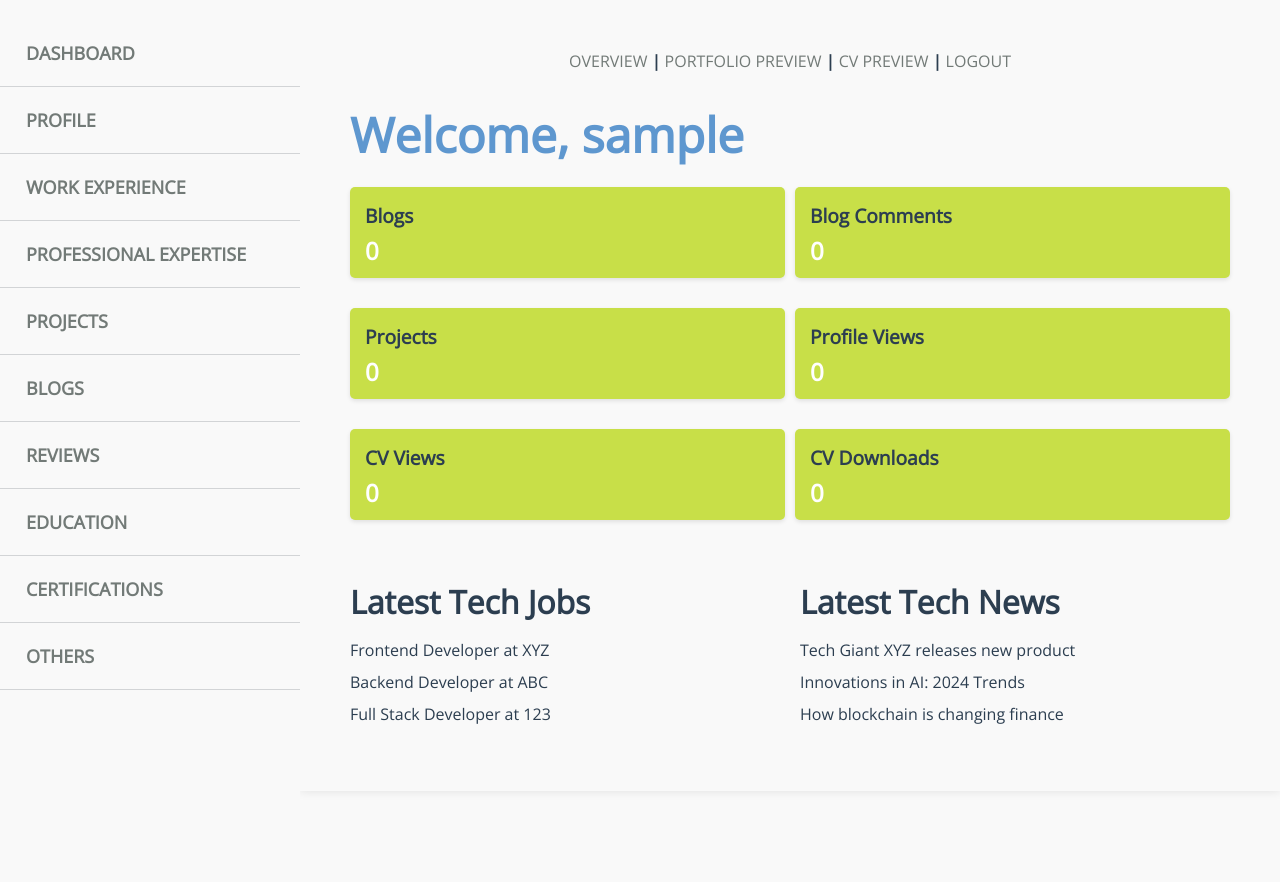
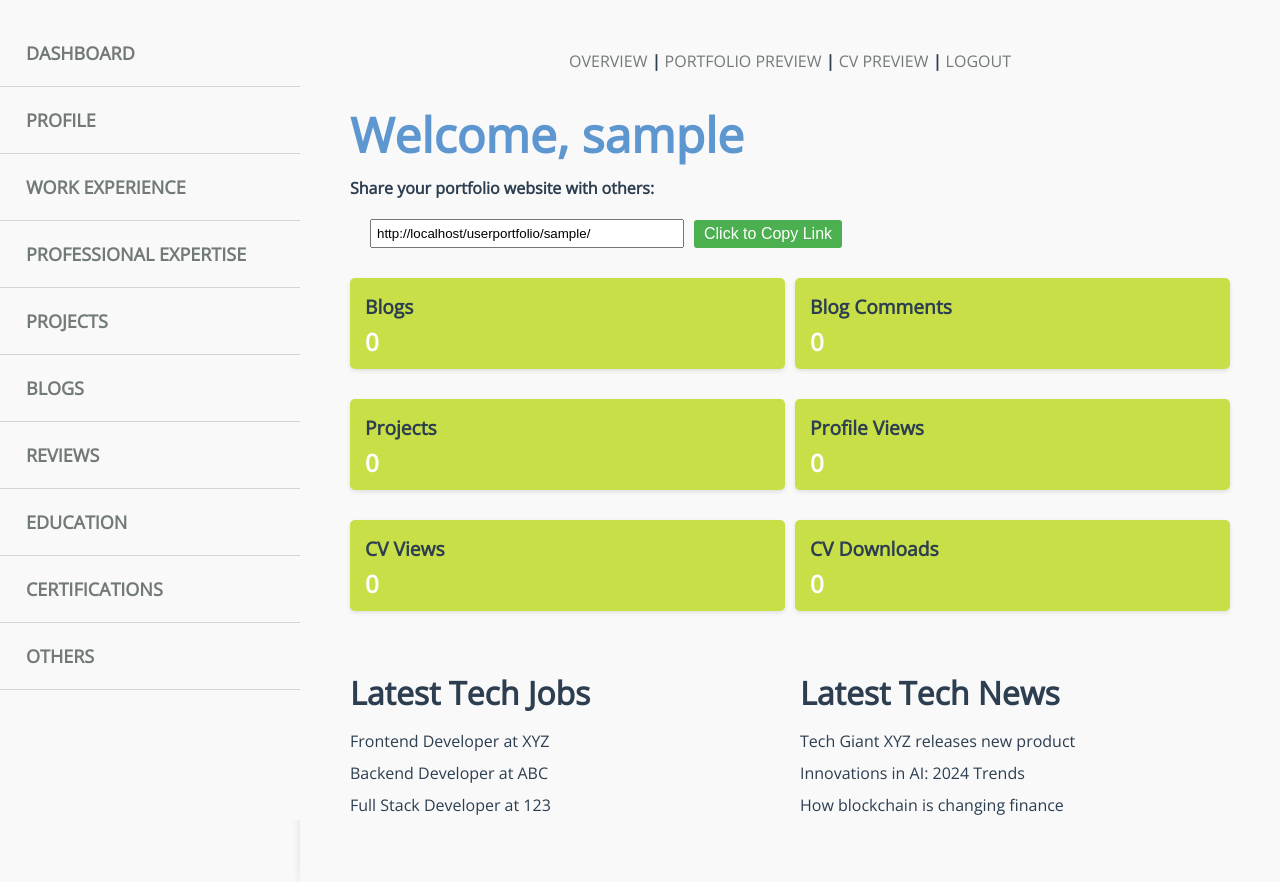
Before and after one commit to sarahwonago/UjuziPortfoliyo, a Django app: page / in a window 1280 px wide. Before the commit the page ends 724 px from the top, so only its background shows below. Run offline with Django 5.2, Linux system fonts and the light colour scheme; the visitor is signed in with stand-in values (Sample User, id 1); data comes from the database, SQL or seed files in the repository.

Commit message:
share profile with the public

```diff
--- a/dashboard/templates/dashboard/dashboard.html
+++ b/dashboard/templates/dashboard/dashboard.html
@@ -1,7 +1,38 @@
 {% extends 'dashboard/base.html' %}
 {% block content %}
+<style>
+    .share-container {
+        display: flex;
+        align-items: center;
+        margin: 20px;
+    }
+    .share-input {
+        margin-right: 10px;
+        padding: 5px;
+        width: 300px;
+    }
+    .copy-button {
+        padding: 5px 10px;
+        cursor: pointer;
+        background-color: #4CAF50;
+        color: white;
+        border: none;
+        border-radius: 3px;
+    }
+    .message {
+        margin-left: 10px;
+        color: green;
+    }
+</style>
+
 <section class="dashboard-overview">
     <h1>Welcome, {{ user.username }}</h1>
+    <h4>Share your portfolio website with others:</h4>
+    <div class="share-container">
+        <input type="text" id="shareLink" class="share-input" value="{{ request.build_absolute_uri|slice:":-1" }}{% url 'userportfoliyo:user_portfolio' user.username %}" readonly>
+        <button class="copy-button" onclick="copyLink()">Click to Copy Link</button>
+        <span id="message" class="message"></span>
+    </div>
     <div class="overview-cards">
         <div class="card dashboard-item">
             <h3>Blogs</h3>
@@ -47,4 +78,16 @@
         </ul>
     </div>
 </section>
+<script>
+    function copyLink() {
+        const copyText = document.getElementById("shareLink").value;
+        navigator.clipboard.writeText(copyText).then(() => {
+            const message = document.getElementById("message");
+            message.textContent = "Link copied to clipboard!";
+        }).catch(err => {
+            const message = document.getElementById("message");
+            message.textContent = "Failed to copy the link.";
+        });
+    }
+</script>
 {% endblock content %}
--- a/userportfoliyo/views.py
+++ b/userportfoliyo/views.py
@@ -4,7 +4,6 @@ from .forms import CommentForm
 from django.http import HttpResponse
 from django.template.loader import get_template
 from django.core.mail import send_mail, BadHeaderError
-from xhtml2pdf import pisa
 from weasyprint import HTML
 
 from .models import *
```
Also changed, not shown: dashboard/views.py (+0 -16 lines).
